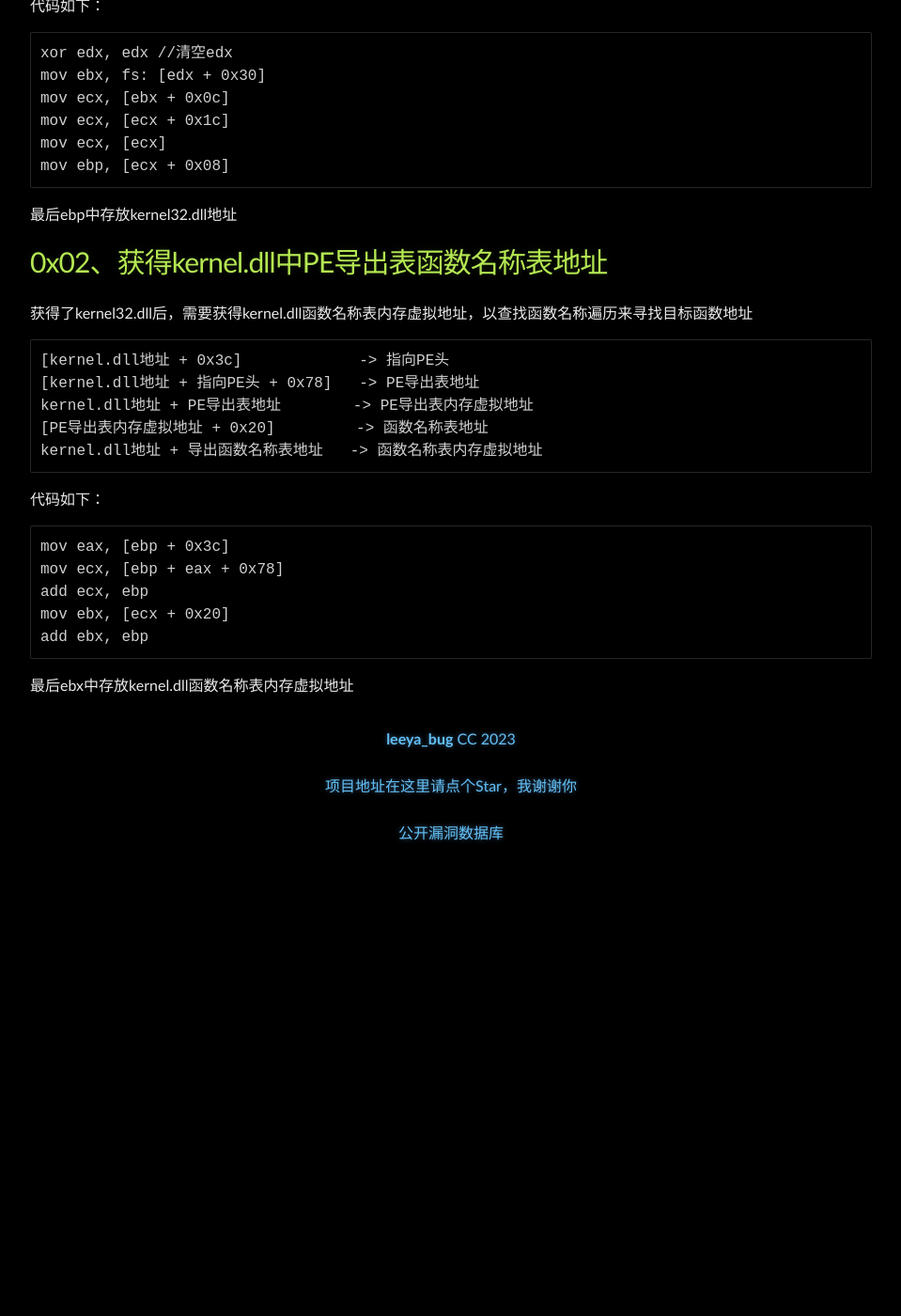
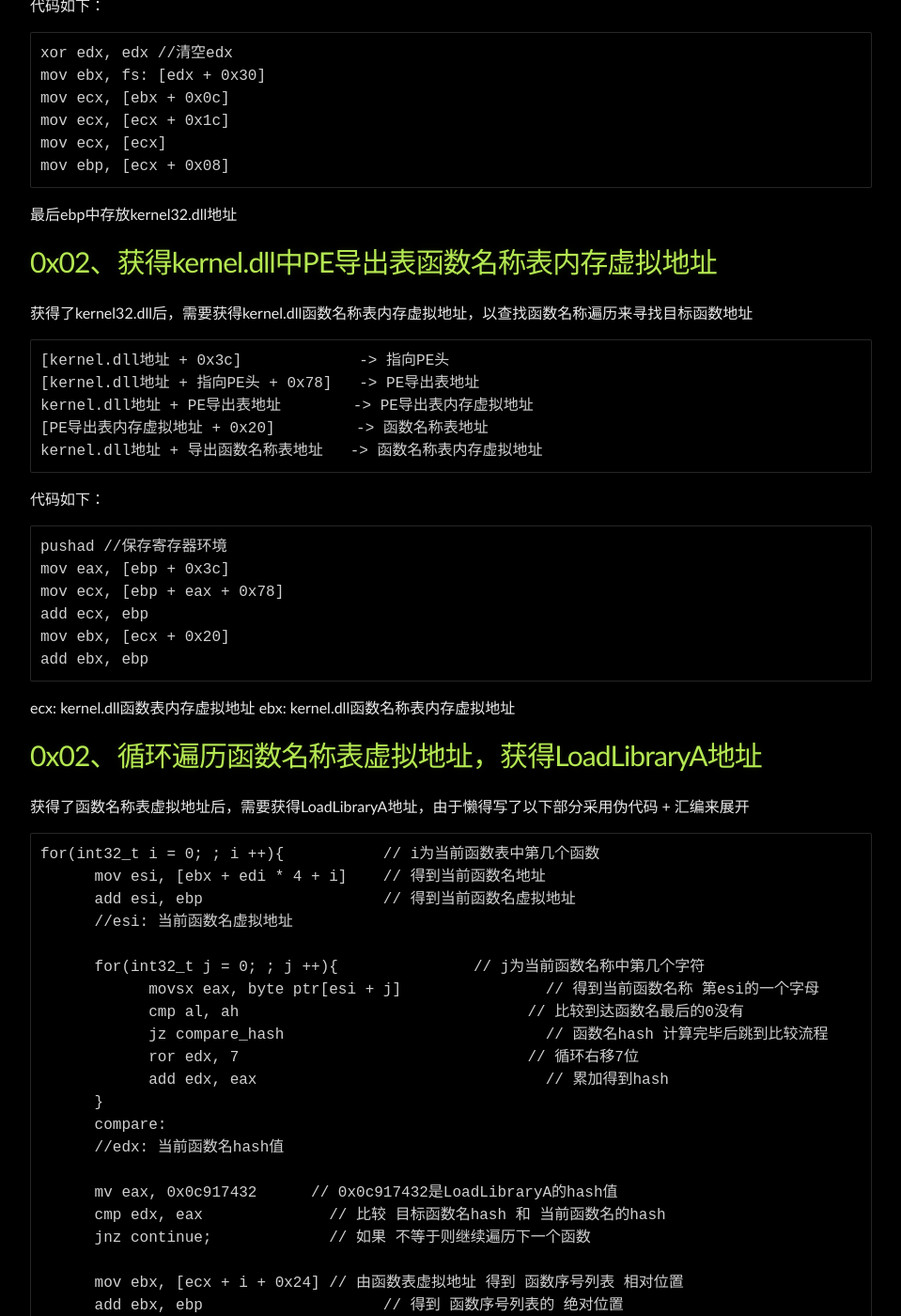
Before and after one commit to Leeyangee/leeyangee.github.io, a Jekyll site: the page built from _posts/2023-08-11-编译测试 TEB查kernel.dll找LoadLibraryA最终加载user.dll全流程.md, in a window 1280 px wide and 1400 px high, scrolled down 827 px. Shown: the whole window at 94% size, without its empty margins (160-1119 px from the left). Built offline with Jekyll 4.4.1, drawn with Linux system fonts in a browser that asks for light colours; before the commit the page ends 1738 px from its top, so only the background shows below that; some of the changed text lies outside the part shown.

Commit message:
Update 2023-08-11-编译测试 TEB查kernel.dll找LoadLibraryA最终加载user.dll全流程.md

````diff
--- a/_posts/2023-08-11-编译测试 TEB查kernel.dll找LoadLibraryA最终加载user.dll全流程.md
+++ b/_posts/2023-08-11-编译测试 TEB查kernel.dll找LoadLibraryA最终加载user.dll全流程.md
@@ -36,7 +36,7 @@ mov ebp, [ecx + 0x08]
 ```
 最后ebp中存放kernel32.dll地址
 
-# [](#header-1)0x02、获得kernel.dll中PE导出表函数名称表地址
+# [](#header-1)0x02、获得kernel.dll中PE导出表函数名称表内存虚拟地址
 
 获得了kernel32.dll后，需要获得kernel.dll函数名称表内存虚拟地址，以查找函数名称遍历来寻找目标函数地址
 ```
@@ -48,10 +48,47 @@ kernel.dll地址 + 导出函数名称表地址   -> 函数名称表内存虚拟
 ```
 代码如下：
 ```
+pushad //保存寄存器环境
 mov eax, [ebp + 0x3c]
 mov ecx, [ebp + eax + 0x78]
 add ecx, ebp
 mov ebx, [ecx + 0x20]
 add ebx, ebp
 ```
-最后ebx中存放kernel.dll函数名称表内存虚拟地址
+ecx: kernel.dll函数表内存虚拟地址
+ebx: kernel.dll函数名称表内存虚拟地址
+
+# [](#header-1)0x02、循环遍历函数名称表虚拟地址，获得LoadLibraryA地址
+
+获得了函数名称表虚拟地址后，需要获得LoadLibraryA地址，由于懒得写了以下部分采用伪代码 + 汇编来展开
+```
+for(int32_t i = 0; ; i ++){           // i为当前函数表中第几个函数
+      mov esi, [ebx + edi * 4 + i]    // 得到当前函数名地址
+      add esi, ebp                    // 得到当前函数名虚拟地址
+      //esi: 当前函数名虚拟地址
+
+      for(int32_t j = 0; ; j ++){               // j为当前函数名称中第几个字符
+            movsx eax, byte ptr[esi + j]		// 得到当前函数名称 第esi的一个字母
+            cmp al, ah				      // 比较到达函数名最后的0没有
+            jz compare_hash				// 函数名hash 计算完毕后跳到比较流程
+            ror edx, 7				      // 循环右移7位
+            add edx, eax				// 累加得到hash
+      }
+      compare:
+      //edx: 当前函数名hash值
+
+      mv eax, 0x0c917432      // 0x0c917432是LoadLibraryA的hash值
+      cmp edx, eax		// 比较 目标函数名hash 和 当前函数名的hash
+      jnz continue;		// 如果 不等于则继续遍历下一个函数
+
+      mov ebx, [ecx + i + 0x24]	// 由函数表虚拟地址 得到 函数序号列表 相对位置
+      add ebx, ebp		      // 得到 函数序号列表的 绝对位置
+      mov di, [ebx + 2 * edi]		// 得到 当前函数的序号
+
+      mov ebx, [ecx + i + 0x1c]	// 得到 函数地址列表的 相对位置
+      add ebx, ebp		      // 得到 函数地址列表的 绝对位置
+      add ebp, [ebx + 4 * edi]	// 得到 当前函数的绝对地址
+
+      xchg eax, ebp                 //LoadLibrary函数地址放在eax中
+}
+```
````
